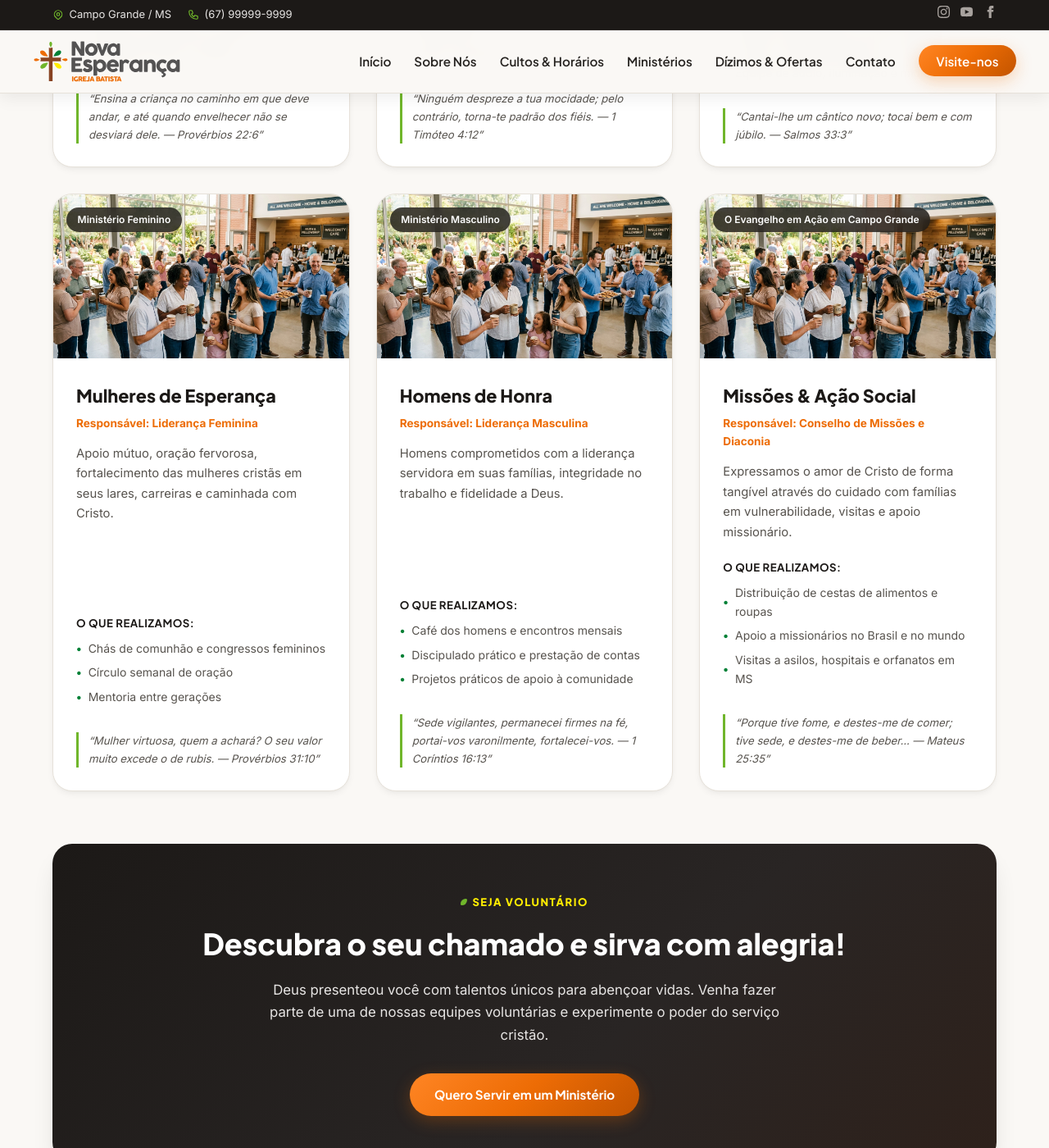
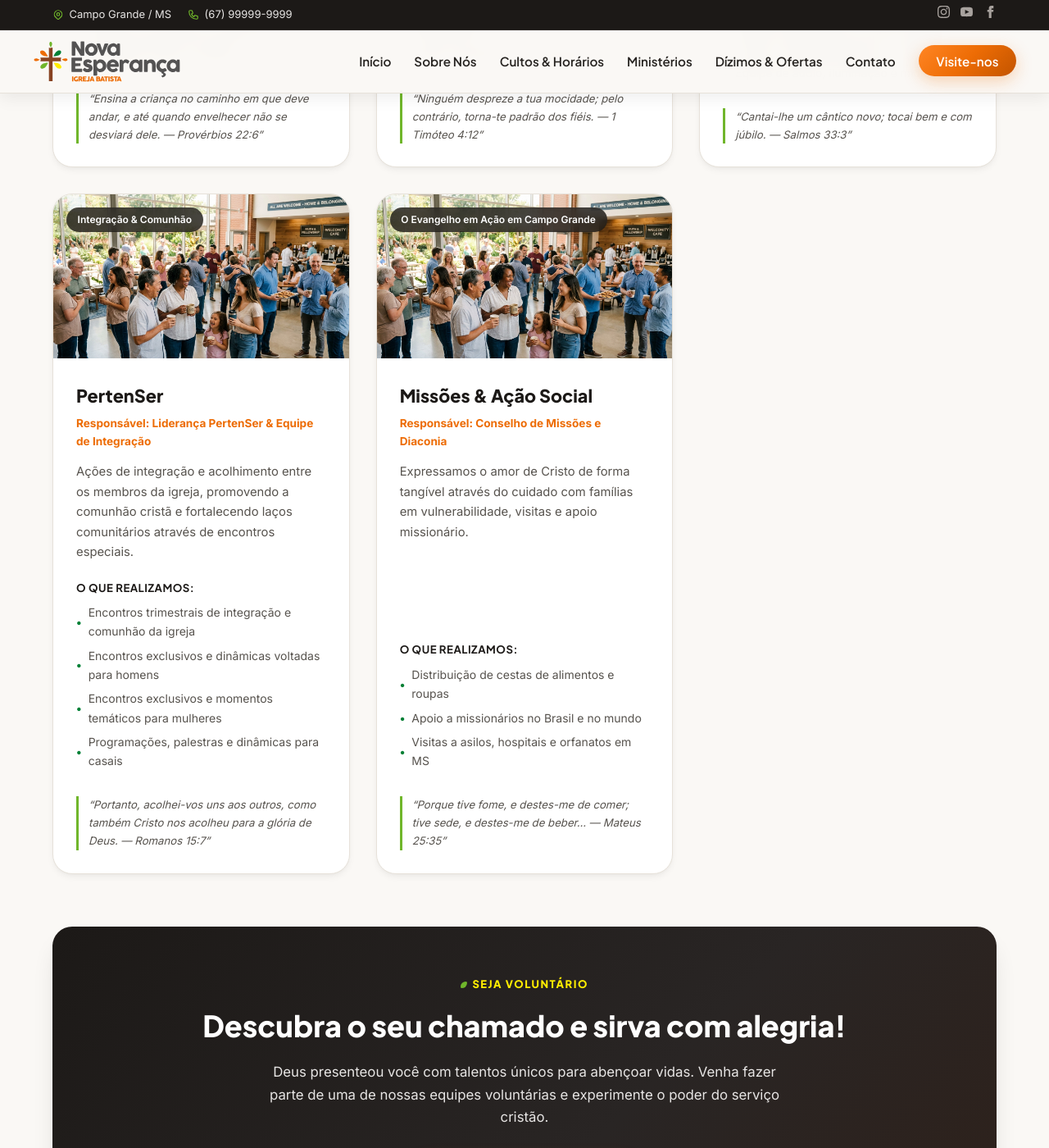
Before and after one commit to ibnecg/ibne_site, a Jekyll site: the page built from ministerios.html, in a window 1280 px wide and 1400 px high, scrolled down 1135 px. Shown: the whole window at 82% size. Built offline with Jekyll 4.4.1, drawn with Linux system fonts in a browser that asks for light colours.

Commit message:
feat: adicionar ministerio PertenSer e unificar encontros
- Remove ministerios Homens de Honra e Mulheres de Esperanca
- Adiciona ministerio PertenSer focado em integracao e comunhao com encontros trimestrais para homens, mulheres e casais
- Atualiza README.md

```diff
--- a/_data/ministries.yml
+++ b/_data/ministries.yml
@@ -40,31 +40,19 @@
     - "Ensaio e discipulado técnico e espiritual"
     - "Equipe de áudio, iluminação e mídia visual"
 
-- id: "mulheres"
-  name: "Mulheres de Esperança"
-  subtitle: "Ministério Feminino"
-  icon: "heart"
+- id: "pertenser"
+  name: "PertenSer"
+  subtitle: "Integração & Comunhão"
+  icon: "users"
   image: "/assets/images/community.jpg"
-  description: "Apoio mútuo, oração fervorosa, fortalecimento das mulheres cristãs em seus lares, carreiras e caminhada com Cristo."
-  verse: "Mulher virtuosa, quem a achará? O seu valor muito excede o de rubis. — Provérbios 31:10"
-  leader: "Liderança Feminina"
+  description: "Ações de integração e acolhimento entre os membros da igreja, promovendo a comunhão cristã e fortalecendo laços comunitários através de encontros especiais."
+  verse: "Portanto, acolhei-vos uns aos outros, como também Cristo nos acolheu para a glória de Deus. — Romanos 15:7"
+  leader: "Liderança PertenSer & Equipe de Integração"
   activities:
-    - "Chás de comunhão e congressos femininos"
-    - "Círculo semanal de oração"
-    - "Mentoria entre gerações"
-
-- id: "homens"
-  name: "Homens de Honra"
-  subtitle: "Ministério Masculino"
-  icon: "shield"
-  image: "/assets/images/community.jpg"
-  description: "Homens comprometidos com a liderança servidora em suas famílias, integridade no trabalho e fidelidade a Deus."
-  verse: "Sede vigilantes, permanecei firmes na fé, portai-vos varonilmente, fortalecei-vos. — 1 Coríntios 16:13"
-  leader: "Liderança Masculina"
-  activities:
-    - "Café dos homens e encontros mensais"
-    - "Discipulado prático e prestação de contas"
-    - "Projetos práticos de apoio à comunidade"
+    - "Encontros trimestrais de integração e comunhão da igreja"
+    - "Encontros exclusivos e dinâmicas voltadas para homens"
+    - "Encontros exclusivos e momentos temáticos para mulheres"
+    - "Programações, palestras e dinâmicas para casais"
 
 - id: "missoes-acao-social"
   name: "Missões & Ação Social"
```
Also changed, not shown: README.md.
